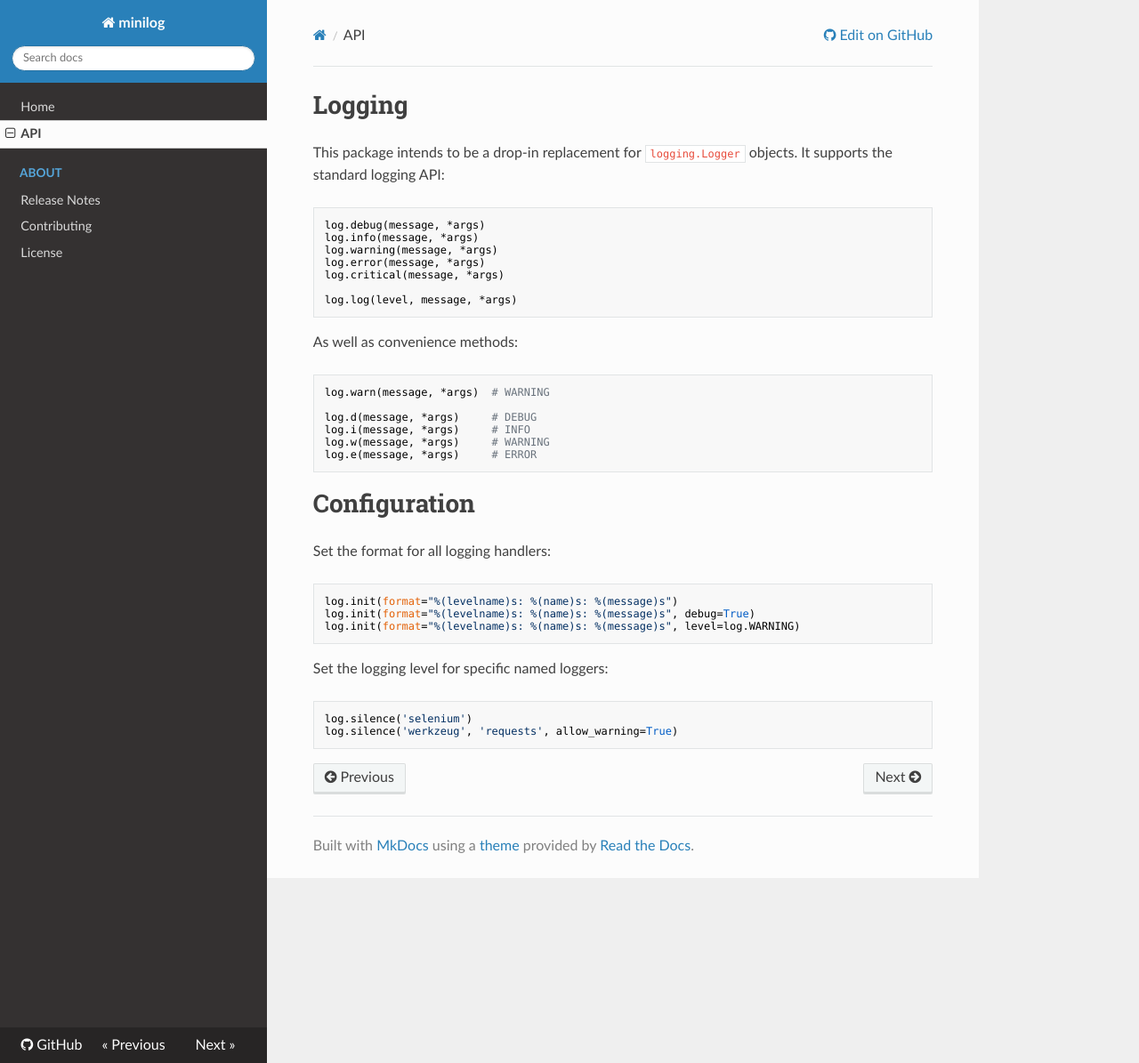
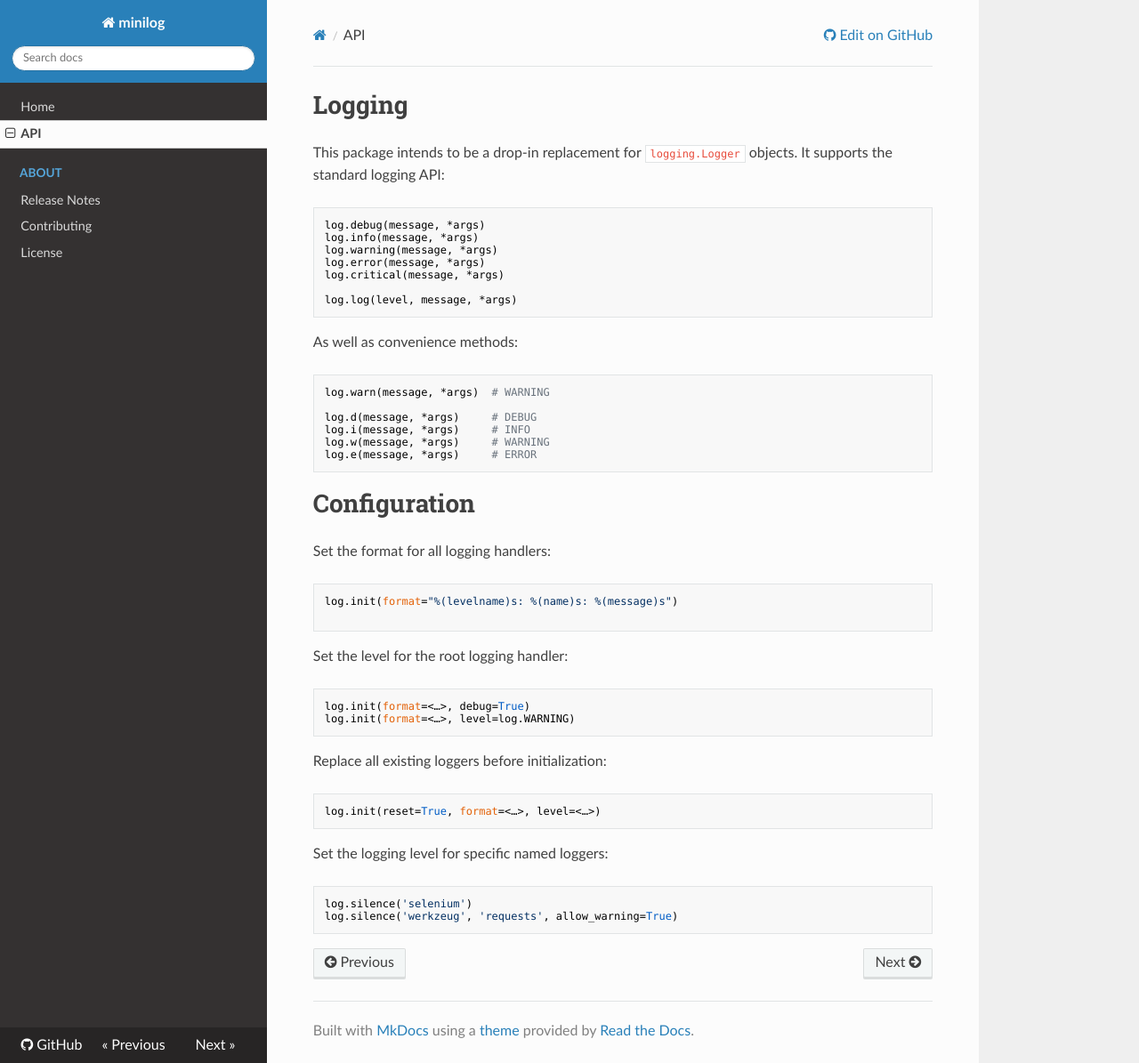
Before and after one commit to jacebrowning/minilog, an MkDocs documentation site: the page built from docs/api.md, in a window 1280 px wide and 1195 px high. Shown: the whole window at 89% size. Built offline with MkDocs 1.6.1, drawn with Linux system fonts in a browser that asks for light colours; nearby versions of some CDN libraries; old or Windows-style settings are respelled for this version of MkDocs.

Commit message:
Add option to replace all existing handlers

````diff
--- a/docs/api.md
+++ b/docs/api.md
@@ -29,8 +29,20 @@ Set the format for all logging handlers:
 
 ```python
 log.init(format="%(levelname)s: %(name)s: %(message)s")
-log.init(format="%(levelname)s: %(name)s: %(message)s", debug=True)
-log.init(format="%(levelname)s: %(name)s: %(message)s", level=log.WARNING)
+
+```
+
+Set the level for the root logging handler:
+
+```python
+log.init(format=<…>, debug=True)
+log.init(format=<…>, level=log.WARNING)
+```
+
+Replace all existing loggers before initialization:
+
+```python
+log.init(reset=True, format=<…>, level=<…>)
 ```
 
 Set the logging level for specific named loggers:
--- a/log/__init__.py
+++ b/log/__init__.py
@@ -11,4 +11,4 @@ w = warn = warning
 e = error
 
 __project__ = 'minilog'
-__version__ = '0.3.1'
+__version__ = '0.4a1'
````
Also changed, not shown: CHANGELOG.md (+4 -0 lines), 1 other file.
